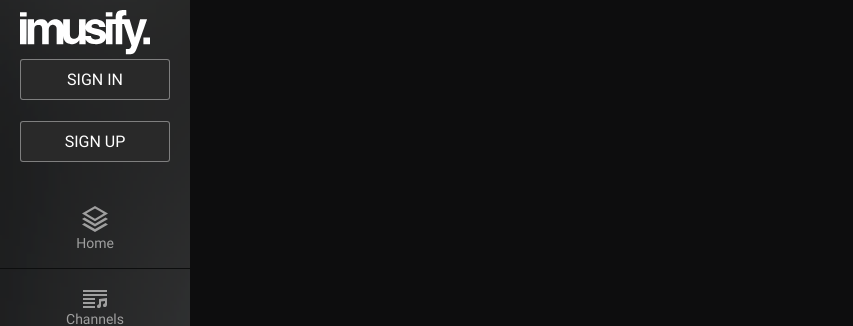
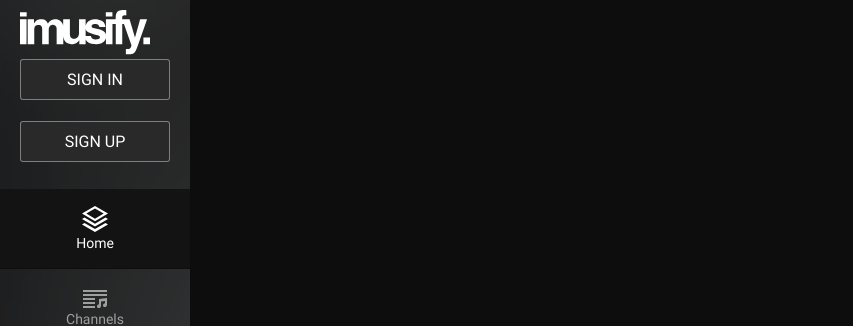
Before and after one commit to imusify/imusify-web, a Vue app: page / in a window 1280 px wide. Shown: the top 326 px of the page, without its empty margins (0-853 px from the left). Built offline with nearby package versions, Linux system fonts and the light colour scheme; no server answers.

Commit message:
change color on active item in menu (#158)
Fixes: https://github.com/imusify/imusify-web/issues/139

```diff
--- a/src/components/Icon.vue
+++ b/src/components/Icon.vue
@@ -176,6 +176,11 @@ export default {
         fill: #fff;
       }
     }
+    a.router-link-exact-active {
+      path {
+        fill: #fff;
+      }
+    }
   }
 
   a.prev,
--- a/src/components/SideBar.vue
+++ b/src/components/SideBar.vue
@@ -145,6 +145,11 @@ export default {
           color: #fff;
           background-color: #131314;
         }
+
+        &.router-link-exact-active {
+          color: #fff;
+          background-color: #131314;
+        }
       }
     }
 
```
